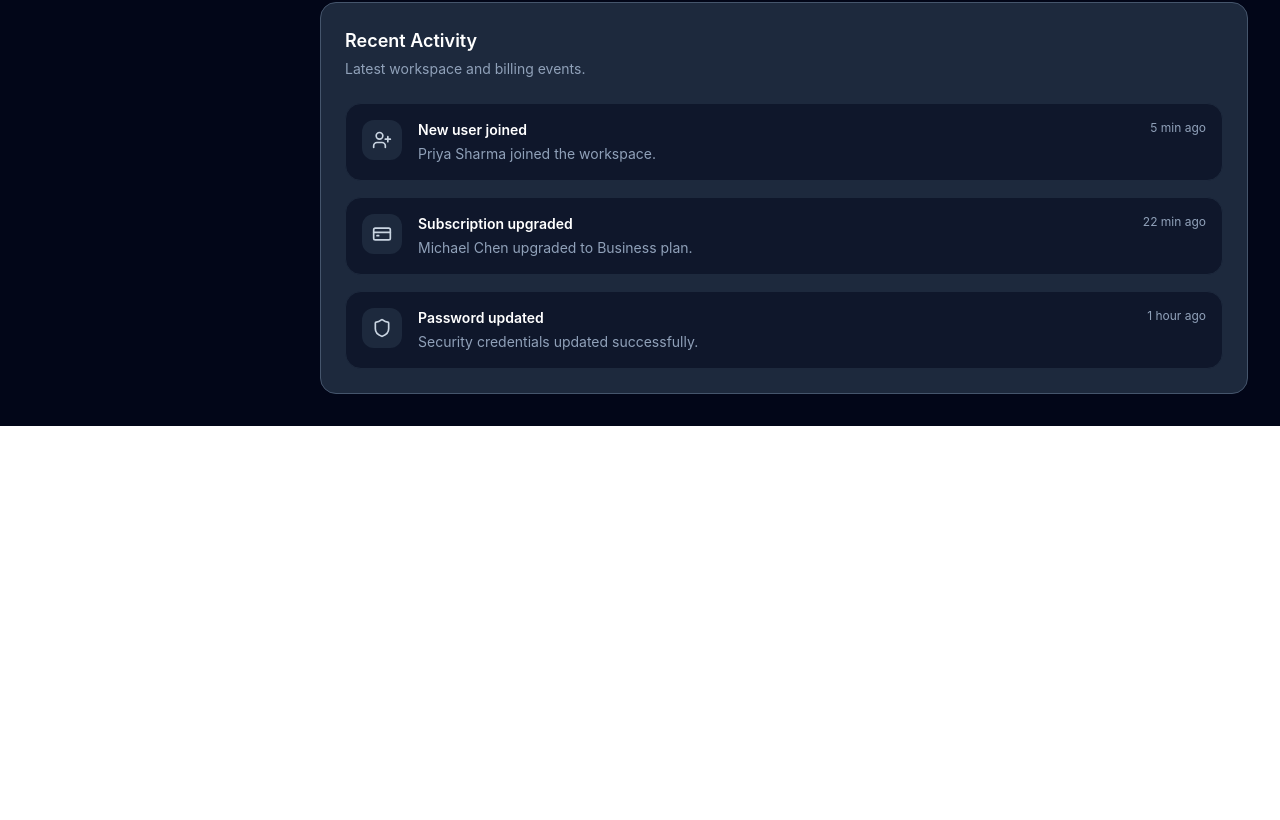
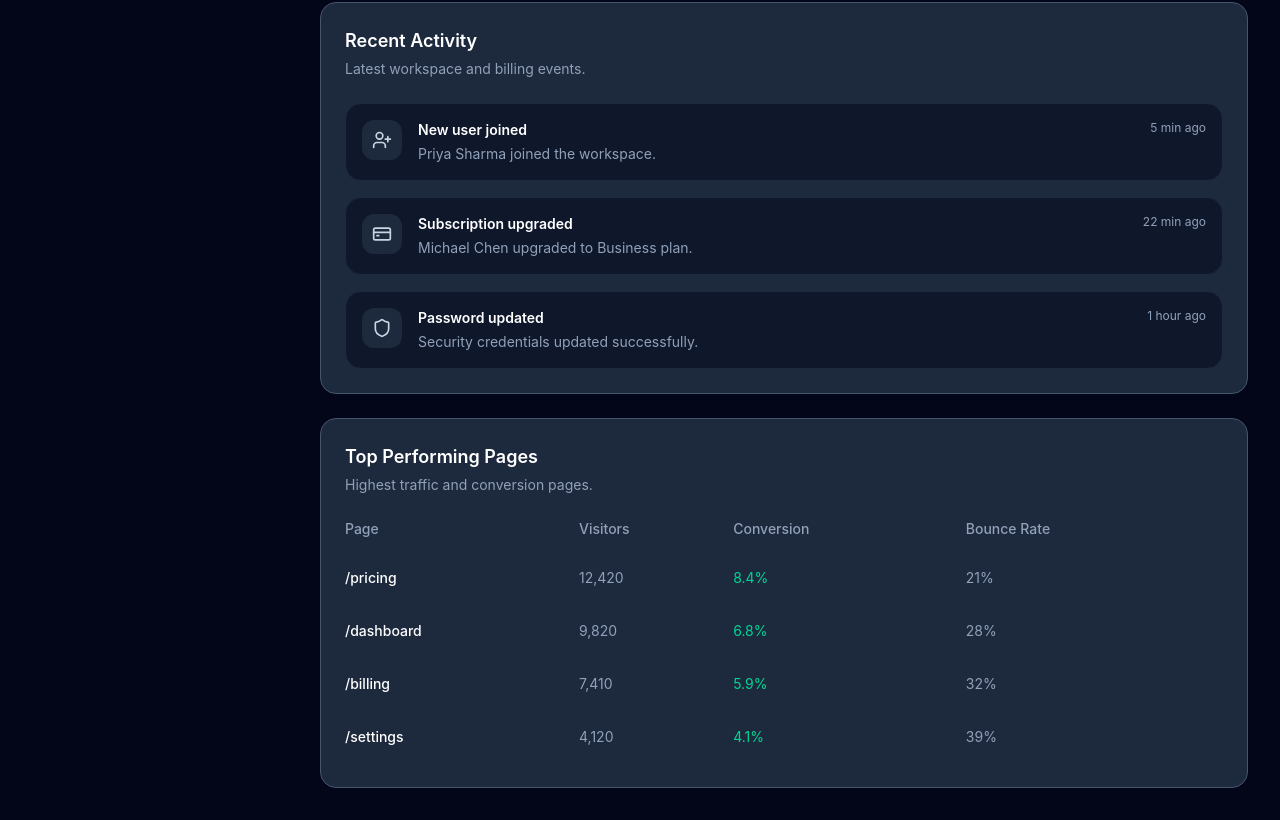
Before and after one commit to ReactRioters/flowdesk-saas-dashboard, a React (Vite) app: page /analytics in a window 1280 px wide. Shown: the part 1301-2121 px from the top of the page. Before the commit the page ends 1727 px from the top, so only its background shows below. Built offline with nearby package versions, Linux system fonts and the light colour scheme; sample sign-in values are in the browser's storage.

Commit message:
added top performing page

```diff
--- /dev/null
+++ b/src/features/dashboard/components/top-pages-table.tsx
@@ -0,0 +1,76 @@
+const topPages = [
+  {
+    page: "/pricing",
+    visitors: "12,420",
+    conversion: "8.4%",
+    bounceRate: "21%",
+  },
+  {
+    page: "/dashboard",
+    visitors: "9,820",
+    conversion: "6.8%",
+    bounceRate: "28%",
+  },
+  {
+    page: "/billing",
+    visitors: "7,410",
+    conversion: "5.9%",
+    bounceRate: "32%",
+  },
+  {
+    page: "/settings",
+    visitors: "4,120",
+    conversion: "4.1%",
+    bounceRate: "39%",
+  },
+];
+
+export function TopPagesTable() {
+  return (
+    <div className="overflow-x-auto">
+      <table className="w-full min-w-[720px] text-left text-sm">
+        <thead className="border-b border-slate-200 dark:border-slate-800">
+          <tr>
+            <th className="pb-3 font-medium text-slate-600 dark:text-slate-400">
+              Page
+            </th>
+
+            <th className="pb-3 font-medium text-slate-600 dark:text-slate-400">
+              Visitors
+            </th>
+
+            <th className="pb-3 font-medium text-slate-600 dark:text-slate-400">
+              Conversion
+            </th>
+
+            <th className="pb-3 font-medium text-slate-600 dark:text-slate-400">
+              Bounce Rate
+            </th>
+          </tr>
+        </thead>
+
+        <tbody className="divide-y divide-slate-200 dark:divide-slate-800">
+          {topPages.map((page) => (
+            <tr key={page.page}>
+              <td className="py-4 font-medium text-slate-900 dark:text-white">
+                {page.page}
+              </td>
+
+              <td className="py-4 text-slate-600 dark:text-slate-400">
+                {page.visitors}
+              </td>
+
+              <td className="py-4 text-emerald-600 dark:text-emerald-400">
+                {page.conversion}
+              </td>
+
+              <td className="py-4 text-slate-600 dark:text-slate-400">
+                {page.bounceRate}
+              </td>
+            </tr>
+          ))}
+        </tbody>
+      </table>
+    </div>
+  );
+}
--- a/src/features/dashboard/pages/analytics-page.tsx
+++ b/src/features/dashboard/pages/analytics-page.tsx
@@ -10,6 +10,7 @@ import { TrafficSourcesChart } from "../components/traffic-sources-chart";
 import { AnalyticsInsights } from "../components/analytics-insights";
 import { AnalyticsSkeleton } from "../components/analytics-skeleton";
 import { ActivityFeed } from "../components/activity-feed";
+import { TopPagesTable } from "../components/top-pages-table";
 
 type Timeframe = "7d" | "30d" | "90d" | "1y";
 
@@ -183,6 +184,12 @@ export function AnalyticsPage() {
       >
         <ActivityFeed />
       </SectionCard>
+      <SectionCard
+        title="Top Performing Pages"
+        description="Highest traffic and conversion pages."
+      >
+        <TopPagesTable />
+      </SectionCard>
     </div>
   );
 }
```
